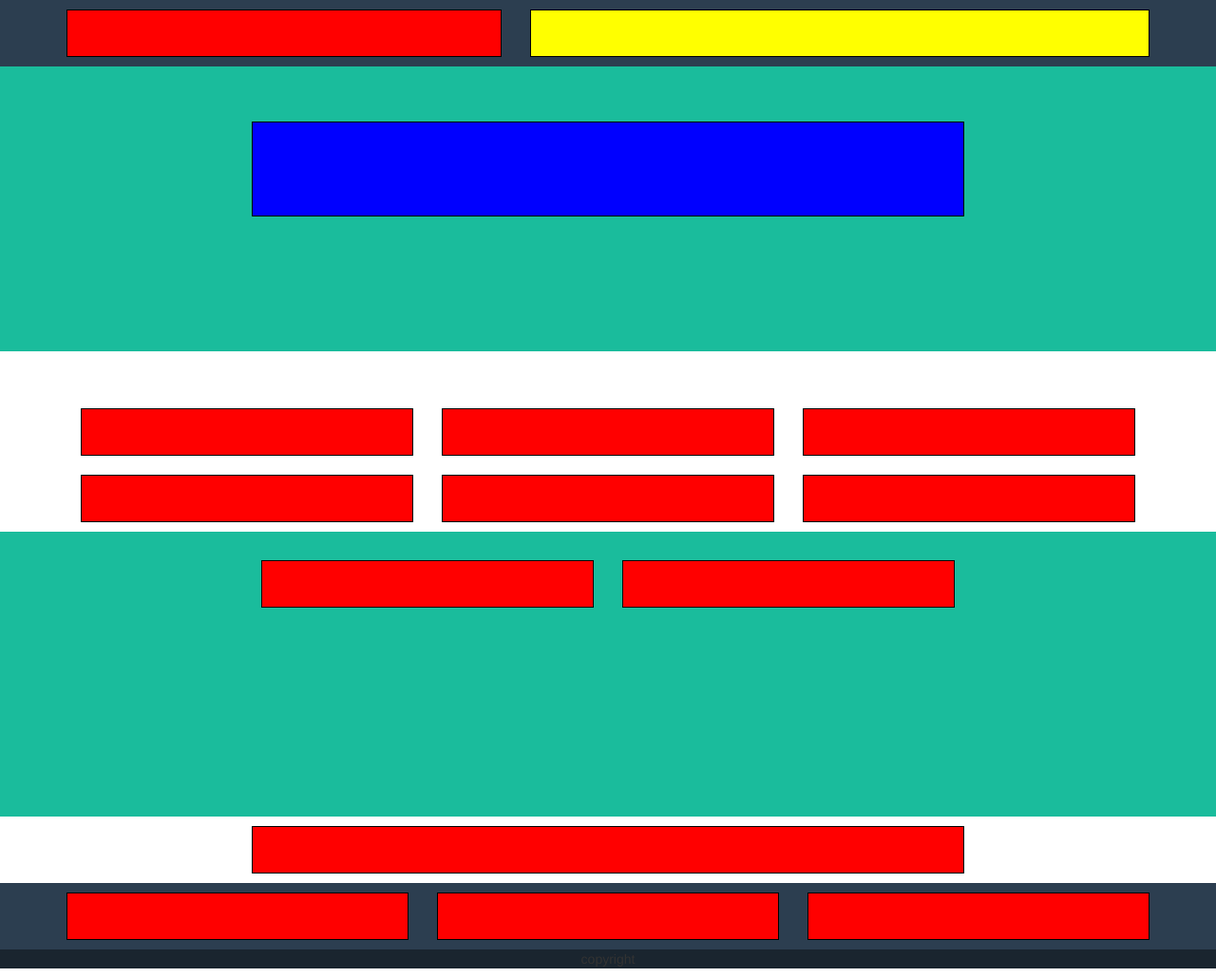
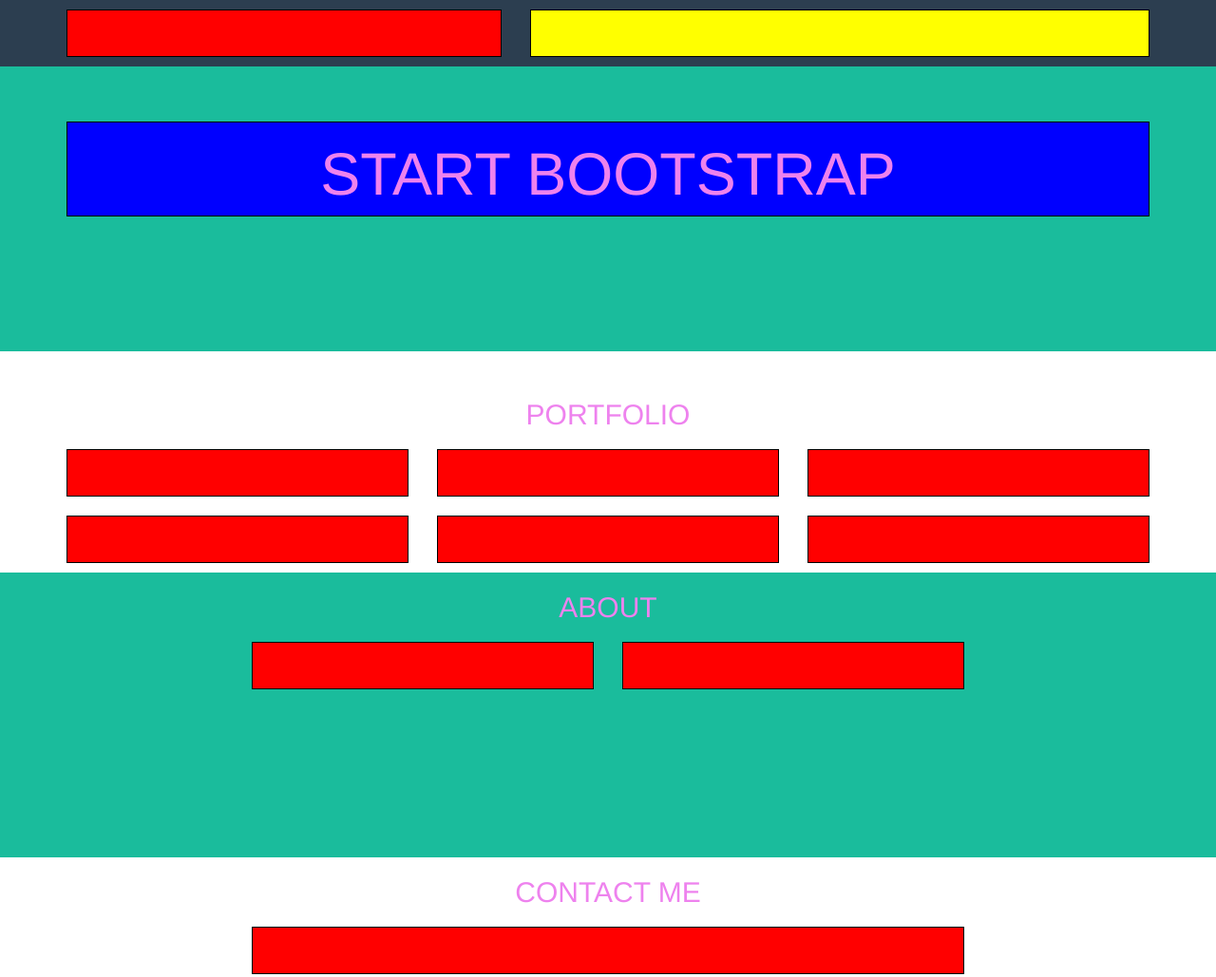
Before and after one commit to nicolainve/html-css-bootstrap-freelancer, a plain HTML site: page index.html in a window 1280 px wide. Shown: the top 1029 px of the page at 95% size. Drawn offline with nearby package versions, Linux system fonts and the light colour scheme.

Commit message:
fixed some things

```diff
--- a/css/style.css
+++ b/css/style.css
@@ -1,3 +1,7 @@
+body {
+  color: violet;
+}
+
 .box {
   border: 1px solid black;
   margin-bottom: 10px;
--- a/index.html
+++ b/index.html
@@ -42,9 +42,9 @@
     <section class="jumbotron">
       <div class="container">
         <div class="row">
-          <div class="col-xs-12 col-sm-10 col-sm-offset-1 col-md-8 col-md-offset-2">
-            <div class="box h100 blue">
-
+          <div class="col-xs-12">
+            <div class="box h100 blue text-center">
+              <h1>START BOOTSTRAP</h1>
             </div>
           </div>
         </div>
@@ -56,9 +56,9 @@
   <main class="main-content">
 
     <!-- Portfolio -->
-    <section class="portfolio container">
-      <h2></h2>
-      <row>
+    <section class="portfolio container text-center">
+      <h2>PORTFOLIO</h2>
+      <div class="row">
         <div class="col-xs-12 col-sm-6 col-md-4">
           <div class="box h50 red">
 
@@ -89,36 +89,37 @@
 
           </div>
         </div>
-      </row>
+      </div>
     </section>
 
     <!-- About -->
     <section class="about">
-      <div class="container">
-        <h3></h3>
-        <row>
-          <div class="col-md-8 col-md-offset-2">
+      <div class="container text-center">
+        <h2>ABOUT</h2>
+        <div class="row">
+          <div class="col-xs-12 col-md-8 col-md-offset-2">
             <div class="row">
-              <div class="col-md-6">
+              <div class="col-xs-12 col-md-6">
                 <div class="box h50 red">
 
                 </div>
               </div>
-              <div class="col-md-6">
+              <div class="col-xs-12 col-md-6">
                 <div class="box h50 red">
 
                 </div>
               </div>
             </div>
           </div>
-        </row>
+        </div>
       </div>
     </section>
 
     <!-- Contact -->
-    <section class="contact container">
+    <section class="contact container text-center">
+      <h2>CONTACT ME</h2>
       <div class="row">
-        <div class="col-md-8 col-md-offset-2">
+        <div class="col-xs-12 col-md-8 col-md-offset-2">
           <div class="box h50 red">
 
           </div>
```
